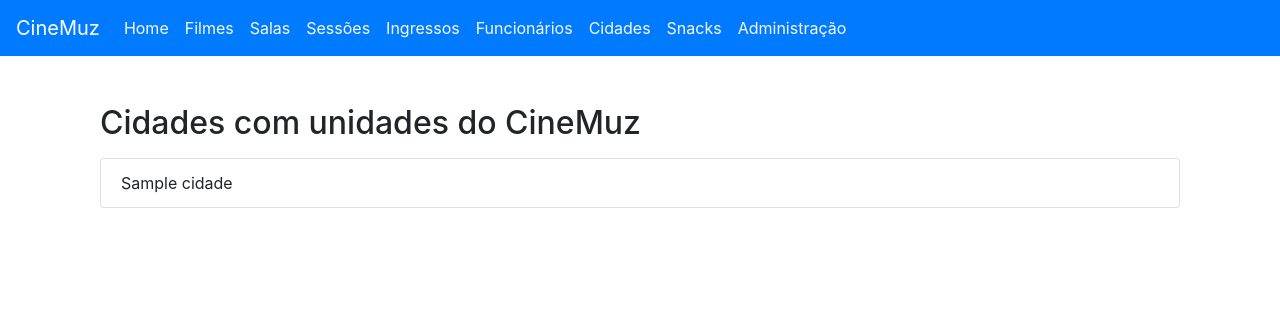
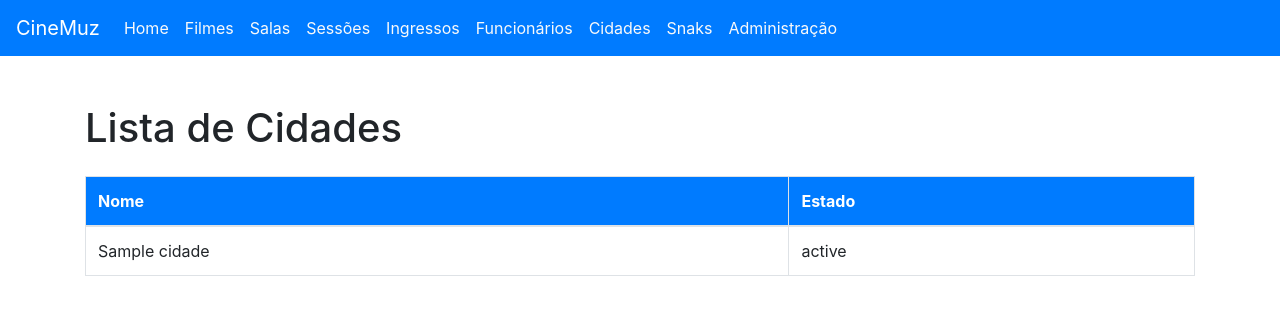
Before and after one commit to PabloFernan/projeto_cinema, a Django app: page /cidades/ in a window 1280 px wide. Shown: the top 315 px of the page. Run offline with Django 5.2, Linux system fonts and the light colour scheme; tables that the repository leaves empty hold one stand-in row (values such as "Sample post"); some libraries are stand-ins or nearby versions.

Commit message:
Projeto concluido

```diff
--- a/app/models.py
+++ b/app/models.py
@@ -39,7 +39,8 @@ class Ingresso(models.Model):
     vendido = models.BooleanField(default=False)
 
     def __str__(self):
-        return self.nome
+        return f"Assento: {self.assento} - Sessão: {self.sessao.filme.titulo} às {self.sessao.horario.strftime('%H:%M')}"
+
 
 class Funcionario(models.Model):
     nome = models.CharField(max_length=100)
@@ -49,20 +50,10 @@ class Funcionario(models.Model):
     def __str__(self):
         return self.nome
 
-class Snack(models.Model):
-    nome = models.CharField(max_length=100)
-    descricao = models.TextField(blank=True, null=True)
-    preco = models.DecimalField(max_digits=6, decimal_places=2)
-
-    def __str__(self):
-        return self.nome
-
-    class Meta:
-        verbose_name = 'Snaks'
-        verbose_name_plural = 'Snaks'
 
 class Cidade(models.Model):
     nome = models.CharField(max_length=100, unique=True)
+    estado = models.CharField(max_length=100, unique=True, default='--')
 
     def __str__(self):
         return self.nome
@@ -70,3 +61,16 @@ class Cidade(models.Model):
     class Meta:
         verbose_name = 'Cidade'
         verbose_name_plural = 'Cidades'
+
+class Snaks(models.Model):
+    nome = models.CharField(max_length=100)
+    descricao = models.TextField()
+    preco = models.DecimalField(max_digits=6, decimal_places=2)
+    funcionario = models.ForeignKey(Funcionario, related_name='snaks', on_delete=models.CASCADE)
+
+    def __str__(self):
+        return self.nome
+
+    class Meta:
+        verbose_name = 'Snak'
+        verbose_name_plural = 'Snaks'
--- a/app/templates/base.html
+++ b/app/templates/base.html
@@ -24,7 +24,7 @@
                 <li class="nav-item"><a class="nav-link text-light" href="/ingresso/">Ingressos</a></li>
                 <li class="nav-item"><a class="nav-link text-light" href="/funcionarios/">Funcionários</a></li>
                 <li class="nav-item"><a class="nav-link text-light" href="/cidades/">Cidades</a></li>
-                <li class="nav-item"><a class="nav-link text-light" href="/snacks/">Snacks</a></li>
+                <li class="nav-item"><a class="nav-link text-light" href="/snaks/">Snaks</a></li>
                 <li class="nav-item"><a class="nav-link text-light" href="/admin/">Administração</a></li>
             </ul>
         </div>
--- a/app/templates/cidades.html
+++ b/app/templates/cidades.html
@@ -1,14 +1,25 @@
 {% extends 'base.html' %}
 
 {% block content %}
-    <div class="container mt-5">
-        <h2>Cidades com unidades do CineMuz</h2>
-        <ul class="list-group mt-3">
+    <h1 class="mb-4">Lista de Cidades</h1>
+    <table class="table table-bordered">
+        <thead class="bg-primary text-white">
+            <tr>
+                <th scope="col">Nome</th>
+                <th scope="col">Estado</th>
+            </tr>
+        </thead>
+        <tbody>
             {% for cidade in cidades %}
-                <li class="list-group-item">{{ cidade.nome }}</li>
+                <tr>
+                    <td>{{ cidade.nome }}</td>
+                    <td>{{ cidade.estado }}</td>
+                </tr>
             {% empty %}
-                <li class="list-group-item">Nenhuma cidade cadastrada.</li>
+                <tr>
+                    <td colspan="2" class="text-center">Nenhuma cidade cadastrada.</td>
+                </tr>
             {% endfor %}
-        </ul>
-    </div>
+        </tbody>
+    </table>
 {% endblock %}
--- a/app/urls.py
+++ b/app/urls.py
@@ -8,6 +8,6 @@ urlpatterns = [
     path('sessoes/', SessoesView.as_view(), name='sessoes'),
     path('ingresso/', IngressosView.as_view(), name='ingresso'),
     path('funcionarios/', FuncionariosView.as_view(), name='funcionarios'),
-    path('snacks/', SnacksView.as_view(), name='snacks'),
     path('cidades/', CidadesView.as_view(), name='cidades'),
+    path('snaks/', SnaksView.as_view(), name='snaks'),
 ]
--- a/app/views.py
+++ b/app/views.py
@@ -31,11 +31,10 @@ class FuncionariosView(View):
         funcionarios = Funcionario.objects.all()
         return render(request, 'funcionarios.html', {'funcionarios': funcionarios})
 
-class SnacksView(View):
+class SnaksView(View):
     def get(self, request):
-        snacks = Snack.objects.all()
-        return render(request, 'app/snacks.html', {'snacks': snacks})
-
+        snaks = Snaks.objects.all()
+        return render(request, 'snaks.html', {'snaks': snaks})
 
 
 class CidadesView(View):
```
Also changed, not shown: app/admin.py (+5 -4 lines), app/templates/snaks.html (+21 -16 lines), app/migrations/0006_snaks_delete_snack.py (added), app/migrations/0007_cidade_estado.py (added), app/migrations/0008_alter_cidade_estado.py (added).
